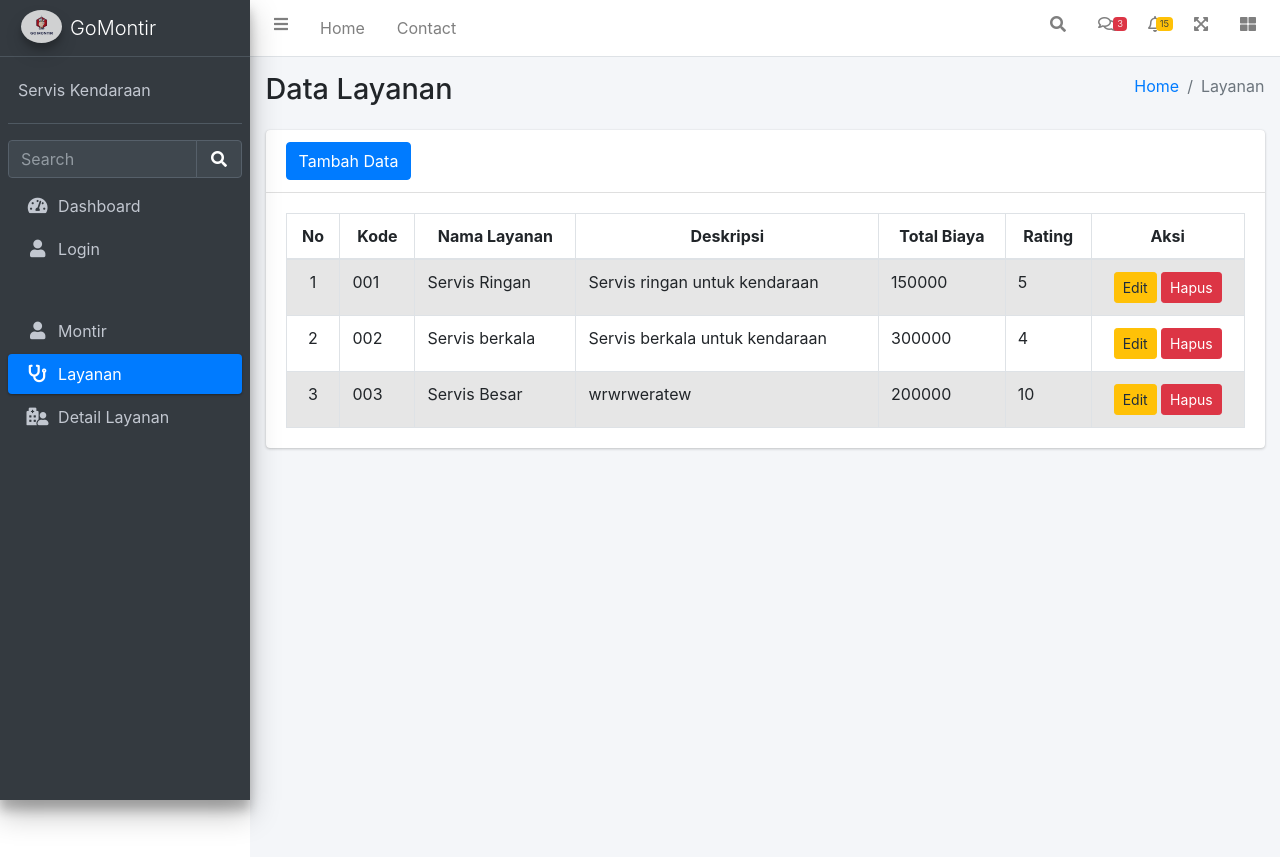
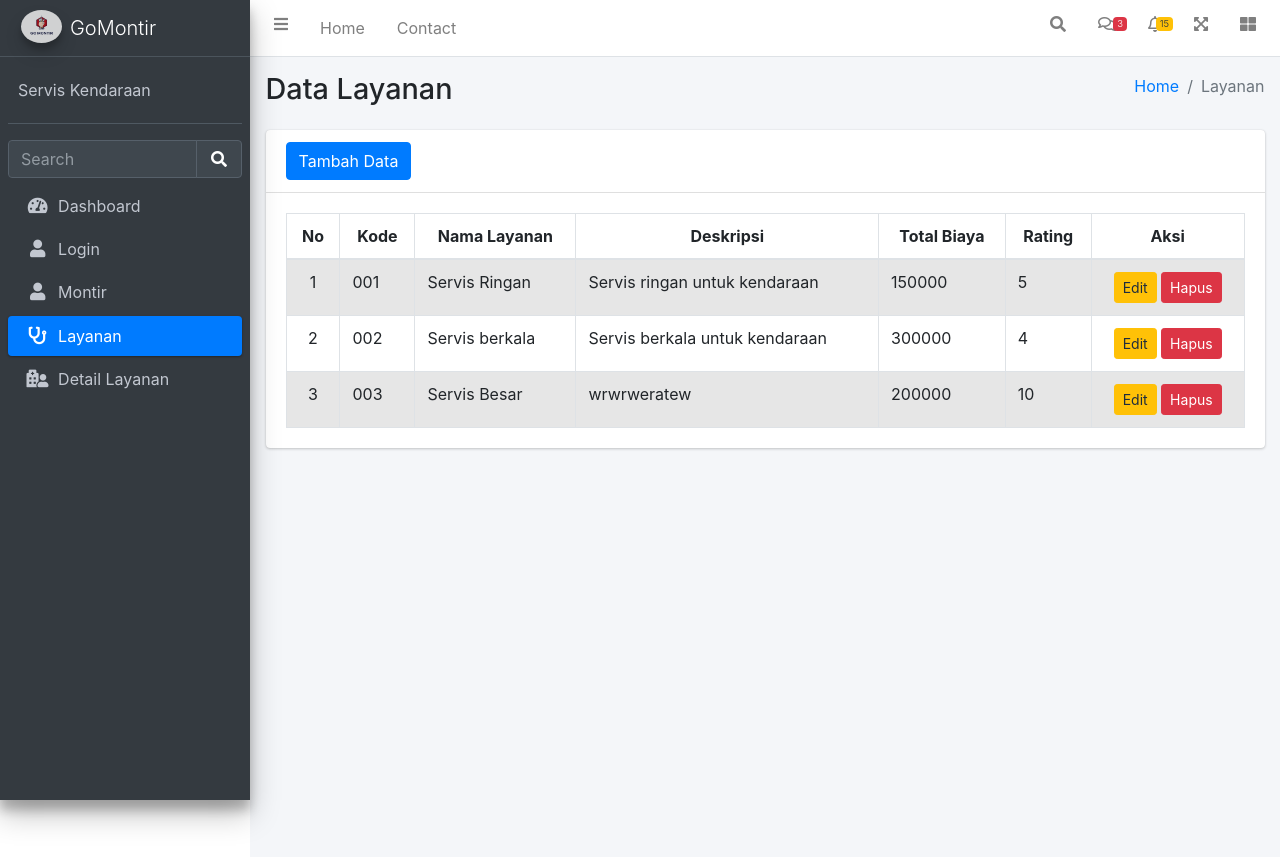
Before and after one commit to ShifaFzyh/projek_uts_pweb2_servis_kendaraan, a PHP site: page /index.php?url=layanan in a window 1280 px wide. Run offline with PHP 8.4, Linux system fonts and the light colour scheme; data comes from the database, SQL or seed files in the repository; some libraries are stand-ins or nearby versions.

Commit message:
ubah navbar

```diff
--- a/dbservis/Layouts/navbar.php
+++ b/dbservis/Layouts/navbar.php
@@ -209,12 +209,6 @@
                 </li>
                 <li class="nav-item">
                     <a href="?url=montir" class="nav-link <?php if($file == 'montir') echo 'active' ?>">
-                    <a href="?url=montir
-                    " class="nav-link <?php if($file == 'montir
-                    ') echo 'active' ?>">
-                    <a href="?url=montir
-                    " class="nav-link <?php if($file == 'montir
-                    ') echo 'active' ?>">
                         <i class="nav-icon fas fa-user"></i>
                         <p>
                            Montir
```
